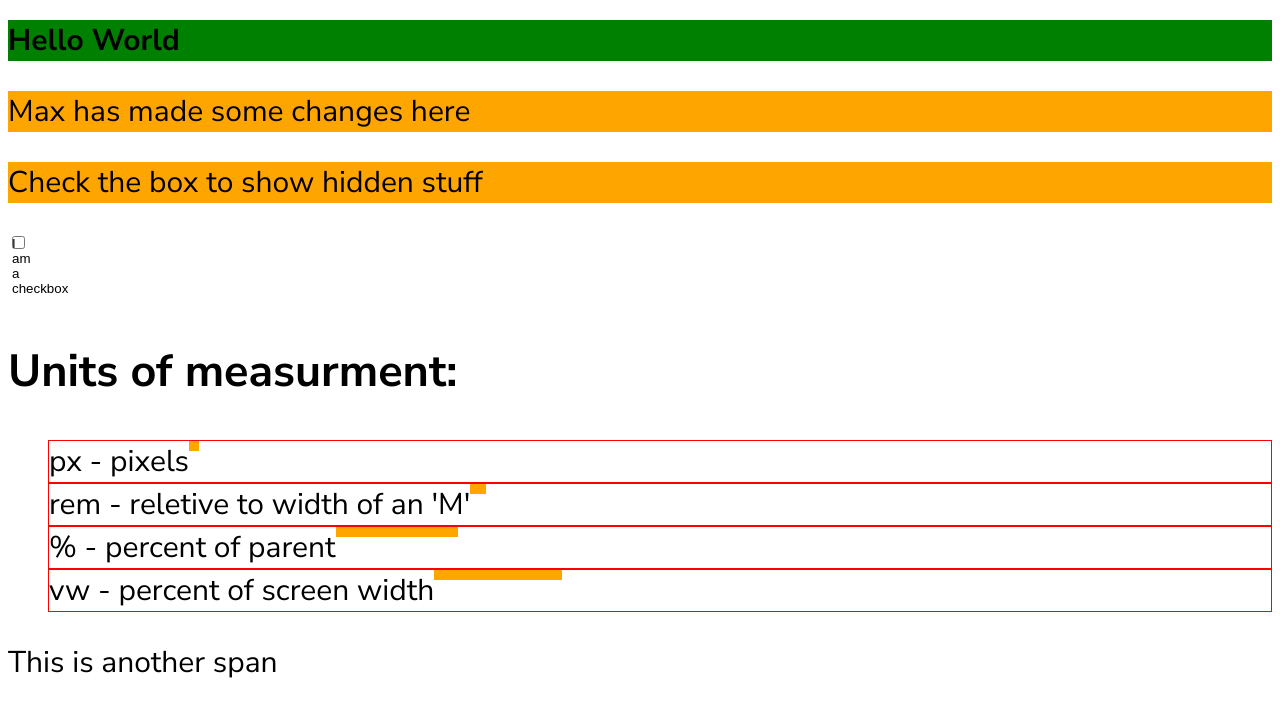
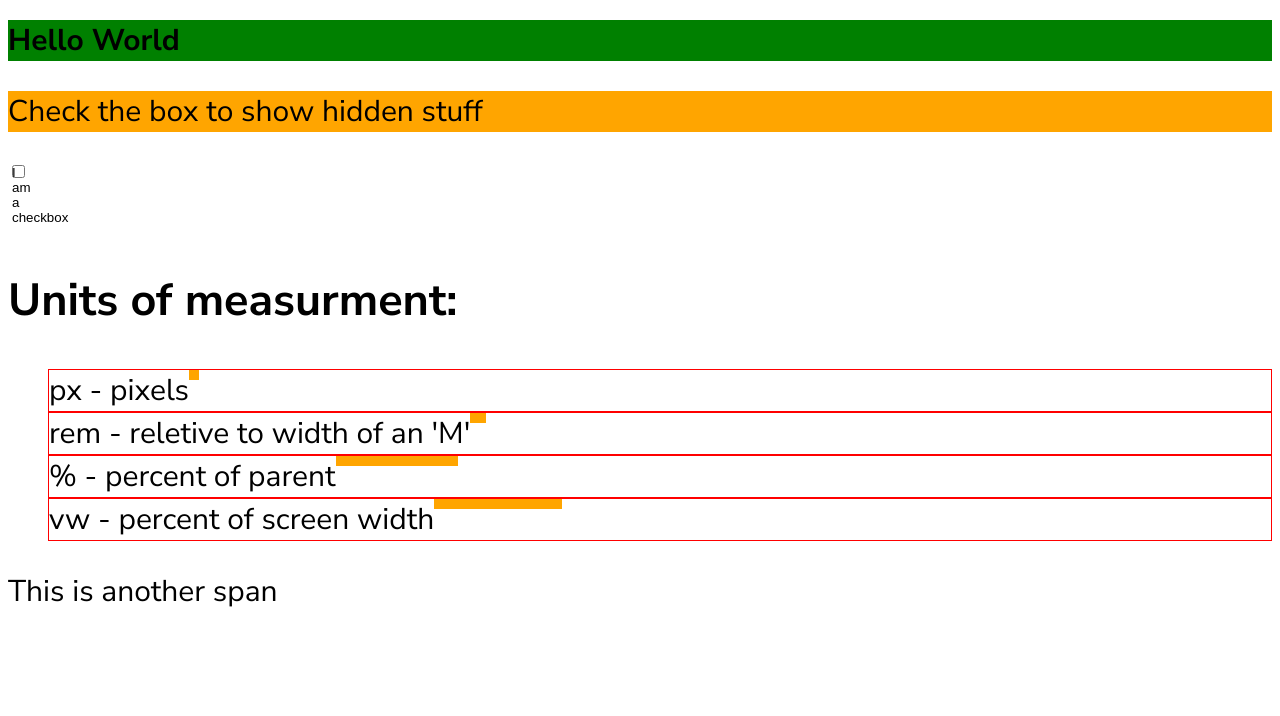
Before and after one commit to probiscuits/Max-coding-101, a plain HTML site: page index.html in a window 1280 px wide. Drawn offline with Linux system fonts and the light colour scheme.

Commit message:
removed my p tag

```diff
--- a/index.html
+++ b/index.html
@@ -22,8 +22,6 @@
   <body>
     <div class="big-old-div">
       <h1>Hello World</h1>
-
-      <p>Max has made some changes here</p>
 
       <p>Check the box to show hidden stuff</p>
       <input type="checkbox" class="visibily-toggle" />
```
